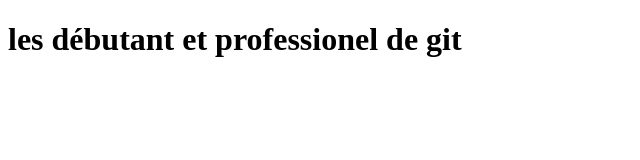
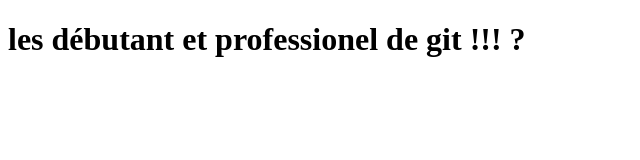
Before and after one commit to bayeroabass/Formation-git-mastering-discovering, a plain HTML site: page index.html in a window 1280 px wide. Shown: the full height of the page, 0-640 px from the left. Drawn offline with Linux system fonts and the light colour scheme.

Commit message:
modification reussie

```diff
--- a/index.html
+++ b/index.html
@@ -7,6 +7,6 @@
     <title>Document</title>
 </head>
 <body>
-    <h1>les débutant et professionel de git </h1>
+    <h1>les débutant et professionel de git !!! ?</h1>
 </body>
 </html>
```
